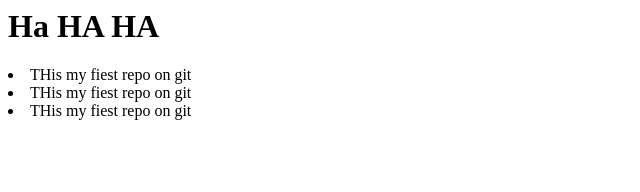
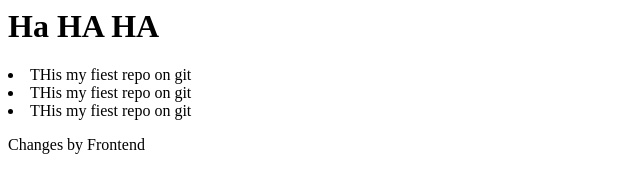
Before and after one commit to mukeshdeora/demo-repo, a plain HTML site: page index.html in a window 1280 px wide. Shown: the whole page, without its empty margins (0-640 px from the left). Drawn offline with Linux system fonts and the light colour scheme.

Commit message:
Uploaded index.html in frontend

```diff
--- a/index.html
+++ b/index.html
@@ -7,5 +7,6 @@
        <li> THis my fiest repo on git</li>
        <li> THis my fiest repo on git</li>
        <li> THis my fiest repo on git</li>
+       <p>Changes by Frontend</p>
     </body>
 </html>
```
